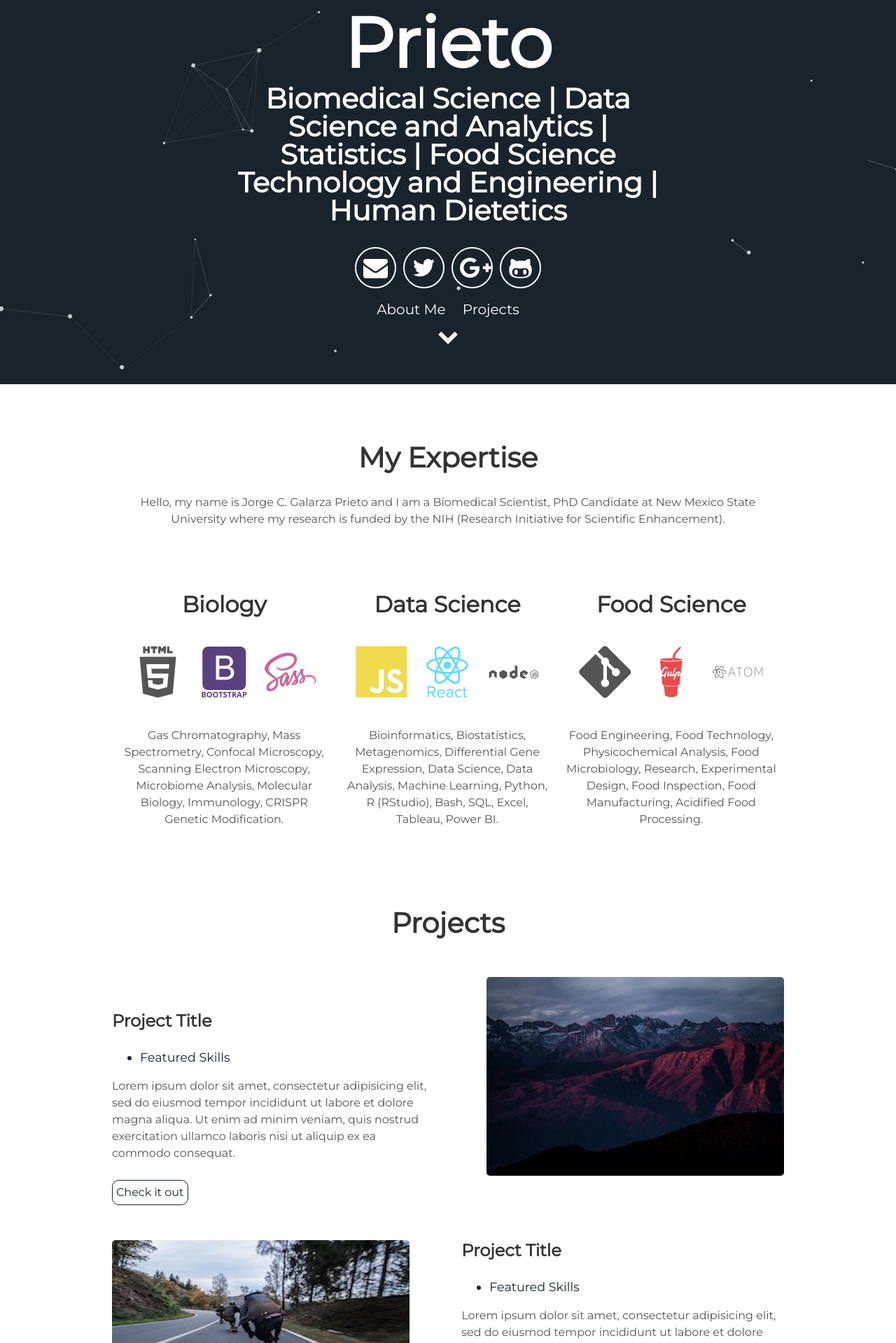
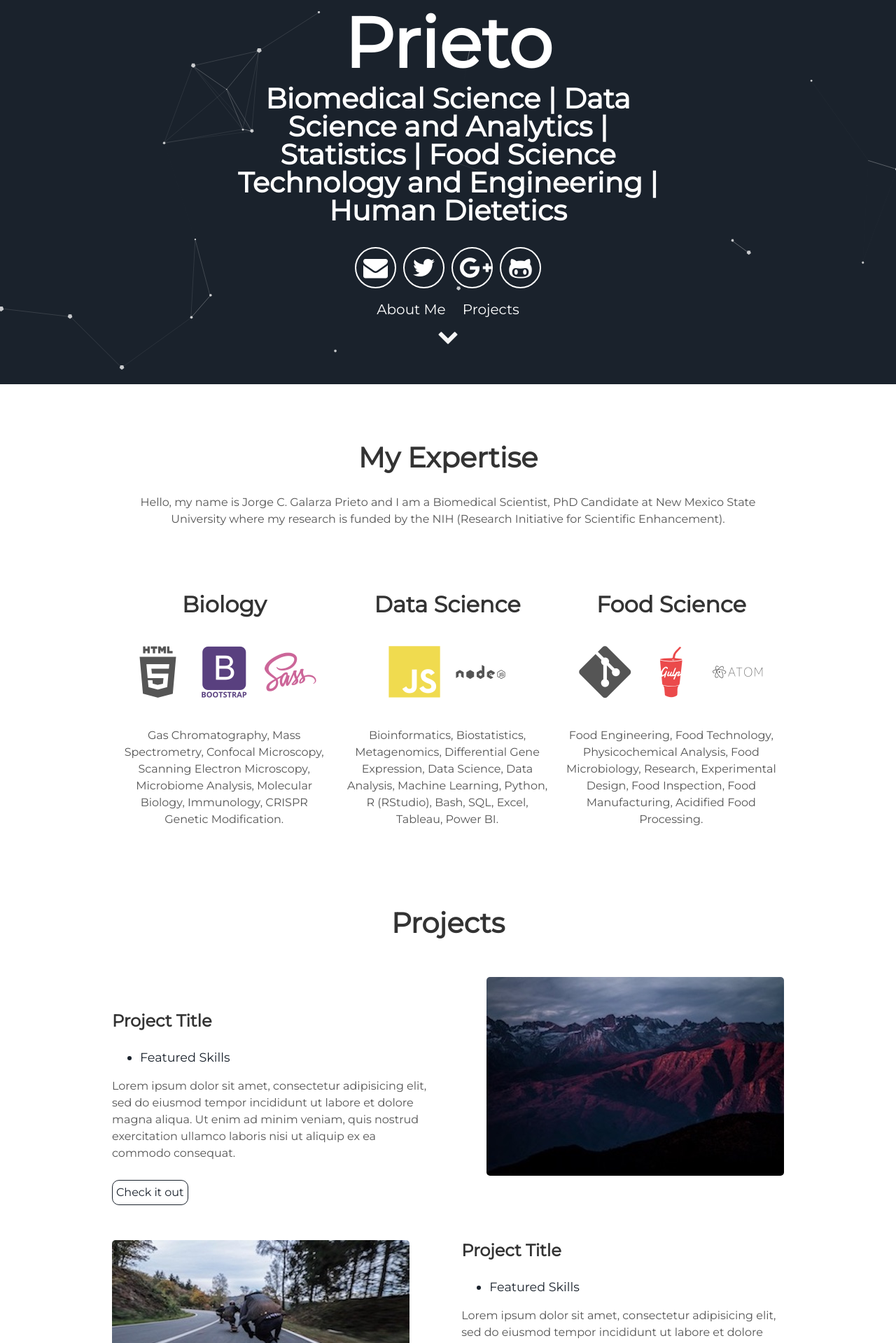
Before and after one commit to jorgegalarza1/jorgegalarza1.github.io, a Jekyll site: the page built from index.html, in a window 1280 px wide. Shown: the part 351-2270 px from the top of the page at 70% size. Built offline with Jekyll 4.4.1, drawn with Linux system fonts in a browser that asks for light colours.

Commit message:
Update about.html

```diff
--- a/_includes/about.html
+++ b/_includes/about.html
@@ -13,7 +13,7 @@
     <div class="tech">
       <h2>Data Science</h2>
       <i class="devicon-javascript-plain colored"></i>
-      <i class="devicon-react-original-wordmark colored"></i>
+      <i class="devicon-python-original-wordmark colored"></i>
       <i class="devicon-nodejs-plain-wordmark"></i>
       <p>Bioinformatics, Biostatistics, Metagenomics, Differential Gene Expression, Data Science, Data Analysis, Machine Learning, Python, R (RStudio), Bash, SQL, Excel, Tableau, Power BI.</p>
     </div>
```
